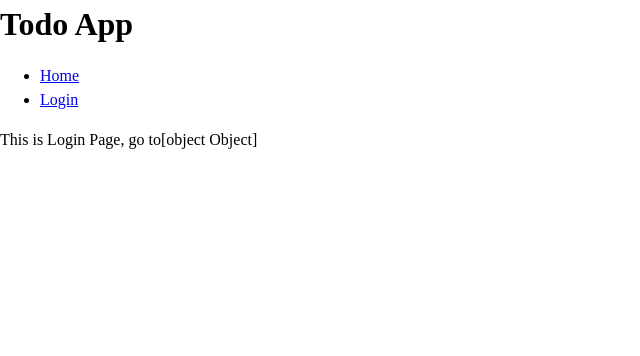
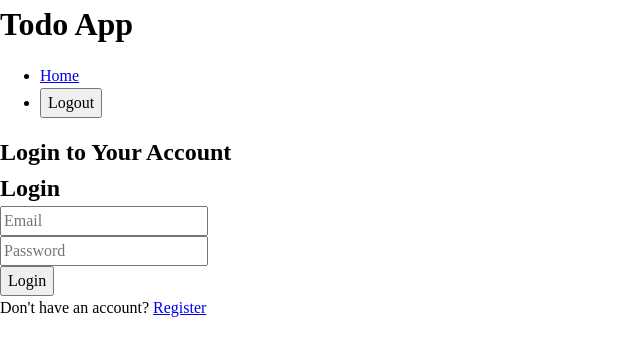
Before and after one commit to mildanfalah/to-do-web-app, a React (Vite) app: page /login in a window 1280 px wide. Shown: the top 356 px of the page, without its empty margins (0-640 px from the left). Built offline with nearby package versions, Linux system fonts and the light colour scheme; sample sign-in values are in the browser's storage.

Commit message:
implement login function

```diff
--- /dev/null
+++ b/src/components/LoginInput.jsx
@@ -0,0 +1,54 @@
+// src/components/Login.js
+import React, { useState } from "react";
+
+const Login = ({ setIsLoggedIn, onLoginFailure }) => {
+  const [email, setEmail] = useState("");
+  const [password, setPassword] = useState("");
+  const [error, setError] = useState("");
+
+  const handleLogin = (e) => {
+    e.preventDefault();
+
+    const users = JSON.parse(localStorage.getItem("users")) || [];
+    const user = users.find(
+      (user) => user.email === email && user.password === password
+    );
+
+    if (user) {
+      // Save login session
+      localStorage.setItem("loggedInUser", JSON.stringify(user));
+      setIsLoggedIn(user);
+      setError("");
+    } else {
+      onLoginFailure("Invalid email or password");
+    }
+  };
+
+  return (
+    <div>
+      <h2>Login</h2>
+      <form onSubmit={handleLogin}>
+        <div>
+          <input
+            type="email"
+            placeholder="Email"
+            value={email}
+            onChange={(e) => setEmail(e.target.value)}
+          />
+        </div>
+        <div>
+          <input
+            type="password"
+            placeholder="Password"
+            value={password}
+            onChange={(e) => setPassword(e.target.value)}
+          />
+        </div>
+        <button type="submit">Login</button>
+      </form>
+      {error && <p style={{ color: "red" }}>{error}</p>}
+    </div>
+  );
+};
+
+export default Login;
--- a/src/components/Navigation.jsx
+++ b/src/components/Navigation.jsx
@@ -1,7 +1,35 @@
-import React from "react";
-import { Link } from "react-router-dom";
+import React, { useState, useEffect } from "react";
+import { Link, useNavigate } from "react-router-dom";
 
 function Navigation() {
+  const [isLoggedIn, setIsLoggedIn] = useState(false);
+  const navigate = useNavigate();
+
+  useEffect(() => {
+    const checkLoginStatus = () => {
+      const userEmail = localStorage.getItem("userEmail");
+      setIsLoggedIn(!!userEmail);
+    };
+
+    // Check initial login status
+    checkLoginStatus();
+
+    // Add event listener for storage changes
+    window.addEventListener("storage", checkLoginStatus);
+
+    // Cleanup
+    return () => {
+      window.removeEventListener("storage", checkLoginStatus);
+    };
+  }, []);
+
+  const handleLogout = () => {
+    localStorage.removeItem("userEmail");
+    setIsLoggedIn(false);
+    window.dispatchEvent(new Event("storage"));
+    navigate("/login");
+  };
+
   return (
     <nav className="navigation">
       <ul>
@@ -9,7 +37,11 @@ function Navigation() {
           <Link to="/">Home</Link>
         </li>
         <li>
-          <Link to="/login">Login</Link>
+          {isLoggedIn ? (
+            <button onClick={handleLogout}>Logout</button>
+          ) : (
+            <Link to="/login">Login</Link>
+          )}
         </li>
       </ul>
     </nav>
--- a/src/pages/Dashboard.jsx
+++ b/src/pages/Dashboard.jsx
@@ -2,7 +2,7 @@ import React, { useEffect, useState } from "react";
 import SearchBar from "../components/Searchbar";
 import TodoInput from "../components/TodoInput";
 import TodoList from "../components/TodoList";
-import { useSearchParams } from "react-router-dom";
+import { useNavigate, useSearchParams } from "react-router-dom";
 
 function Dashboard() {
   const [todos, setTodos] = useState(() => {
@@ -15,6 +15,18 @@ function Dashboard() {
   const [searchParams, setSearchParams] = useSearchParams();
   const [keyword, setKeyword] = useState(() => {
     return searchParams.get("keyword") || "";
+  });
+
+  const [userEmail, setUserEmail] = useState("");
+  const navigate = useNavigate();
+
+  useEffect(() => {
+    const email = localStorage.getItem("userEmail");
+    if (email) {
+      setUserEmail(email);
+    } else {
+      navigate("/login");
+    }
   });
 
   useEffect(() => {
@@ -67,6 +79,7 @@ function Dashboard() {
 
   return (
     <section>
+      <h1>Welcome, {userEmail}</h1>
       <SearchBar keyword={keyword} keywordchange={handleSearch} />
       <h2>Todo List</h2>
       <TodoInput addTodo={addTodo} />
--- a/src/pages/LoginPage.jsx
+++ b/src/pages/LoginPage.jsx
@@ -1,8 +1,39 @@
-import React from "react";
-import { Link } from "react-router-dom";
+import React, { useState } from "react";
+import { useNavigate, Link } from "react-router-dom";
+import LoginInput from "../components/LoginInput";
 
 function LoginPage() {
-  return "This is Login Page, go to" + <Link to="/register">Register</Link>;
+  const [loginError, setLoginError] = useState("");
+  const navigate = useNavigate();
+
+  const handleLoginSuccess = (user) => {
+    // Store the user's email in localStorage
+    localStorage.setItem("userEmail", user.email);
+
+    // Dispatch a storage event to notify other components
+    window.dispatchEvent(new Event("storage"));
+
+    // Navigate to the dashboard
+    navigate("/");
+  };
+
+  const handleLoginFailure = (error) => {
+    setLoginError(error);
+  };
+
+  return (
+    <div className="login-page">
+      <h2>Login to Your Account</h2>
+      <LoginInput
+        setIsLoggedIn={handleLoginSuccess}
+        onLoginFailure={handleLoginFailure}
+      />
+      {loginError && <p className="error-message">{loginError}</p>}
+      <p>
+        Don't have an account? <Link to="/register">Register</Link>
+      </p>
+    </div>
+  );
 }
 
 export default LoginPage;
```
